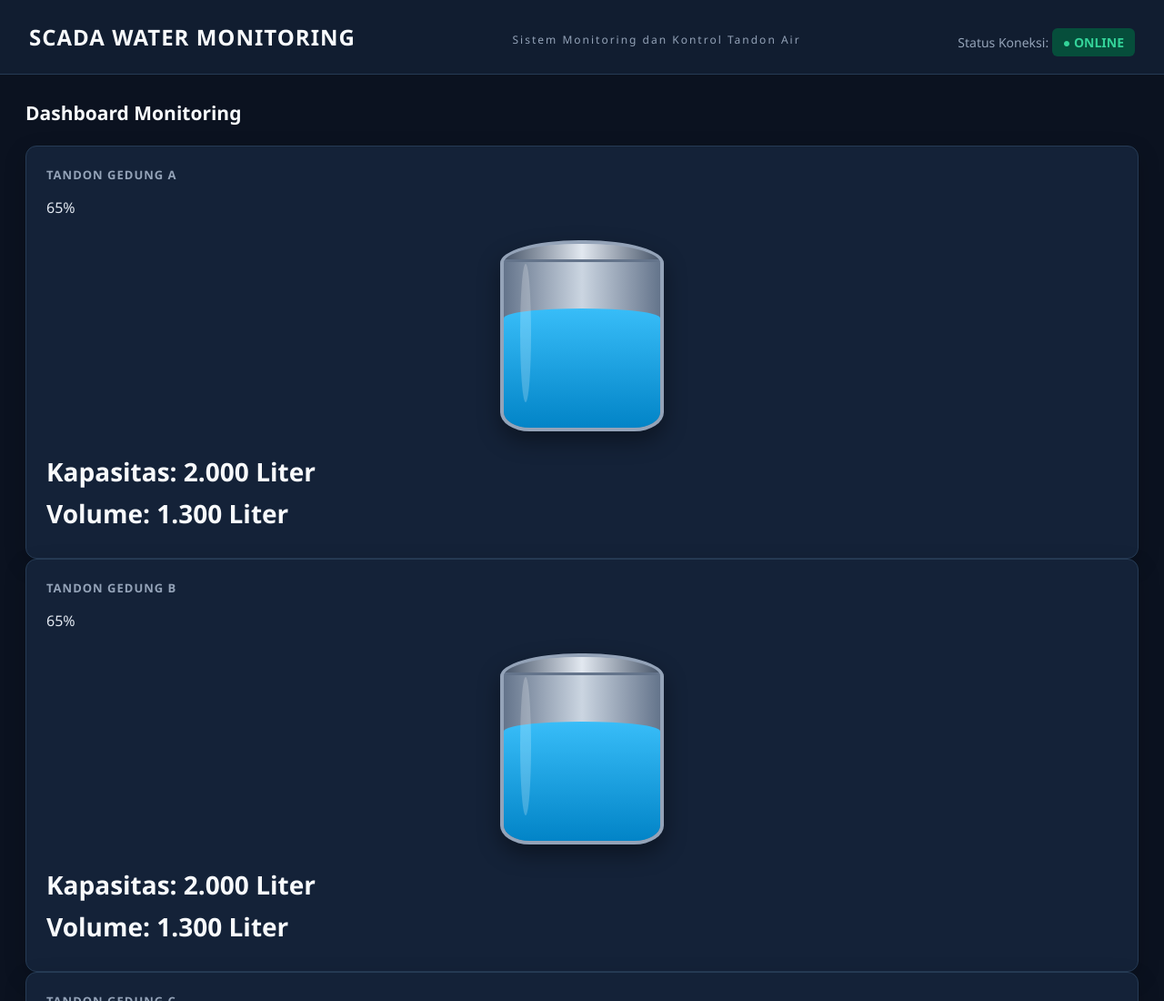
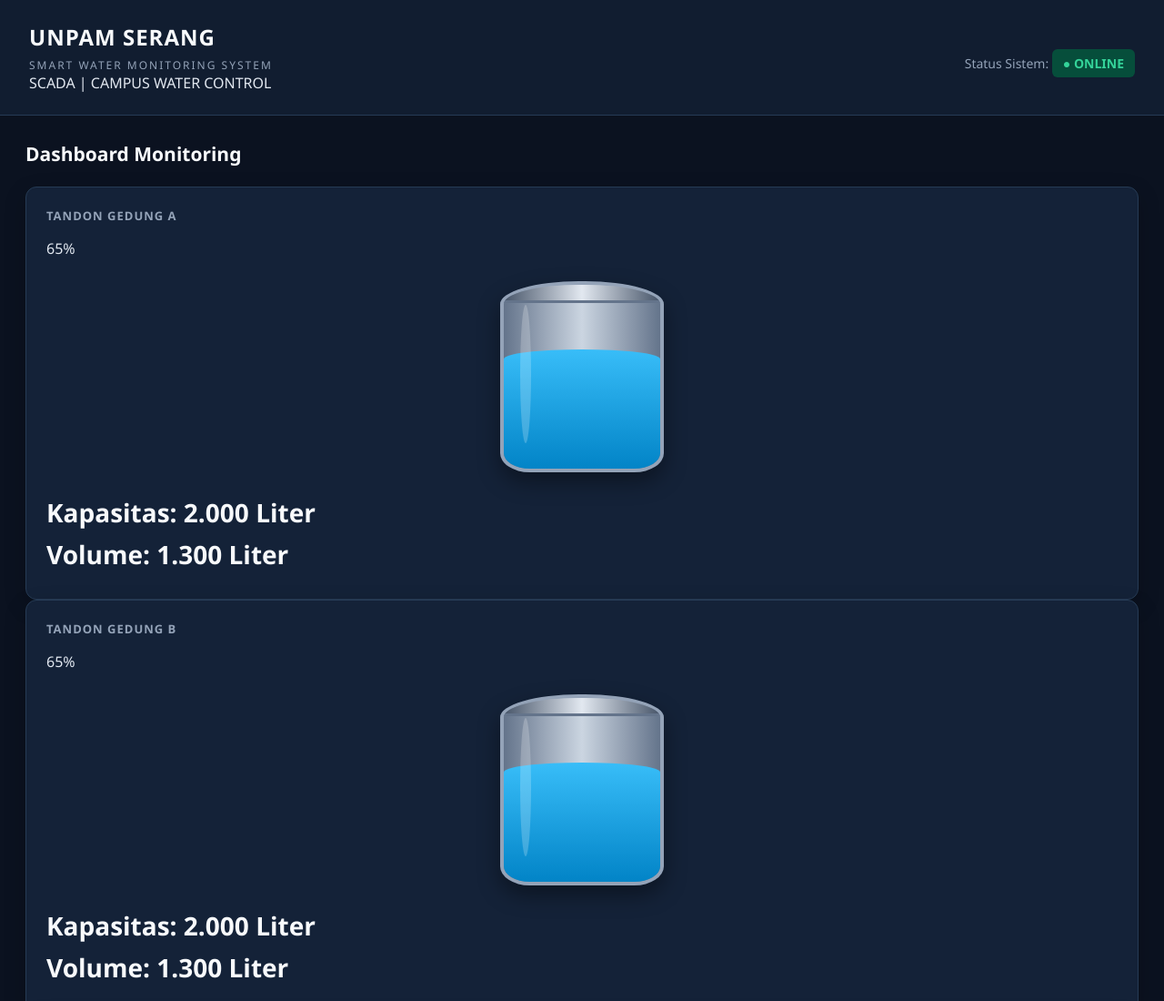
Before and after one commit to anandawahyuningsih123-netizen/project-scada-monitoring., a plain HTML site: page index.html in a window 1280 px wide. Shown: the top 1100 px of the page at 91% size. Drawn offline with Linux system fonts and the light colour scheme.

Commit message:
Update index.html

```diff
--- a/index.html
+++ b/index.html
@@ -316,14 +316,17 @@ canvas {
 <body>
 
 <header>
-    <h1>SCADA WATER MONITORING</h1>
-    <p>Sistem Monitoring dan Kontrol Tandon Air</p>
+    <div class="header-title">
+        <h1>UNPAM SERANG</h1>
+        <p>SMART WATER MONITORING SYSTEM</p>
+        <span>SCADA | CAMPUS WATER CONTROL</span>
+    </div>
+
     <div class="connection-status">
-    Status Koneksi:
-    <span id="connection">● ONLINE</span>
-</div>
+        Status Sistem:
+        <span id="connection">● ONLINE</span>
+    </div>
 </header>
-
 <div class="container">
 
 <h2>Dashboard Monitoring</h2>
```
